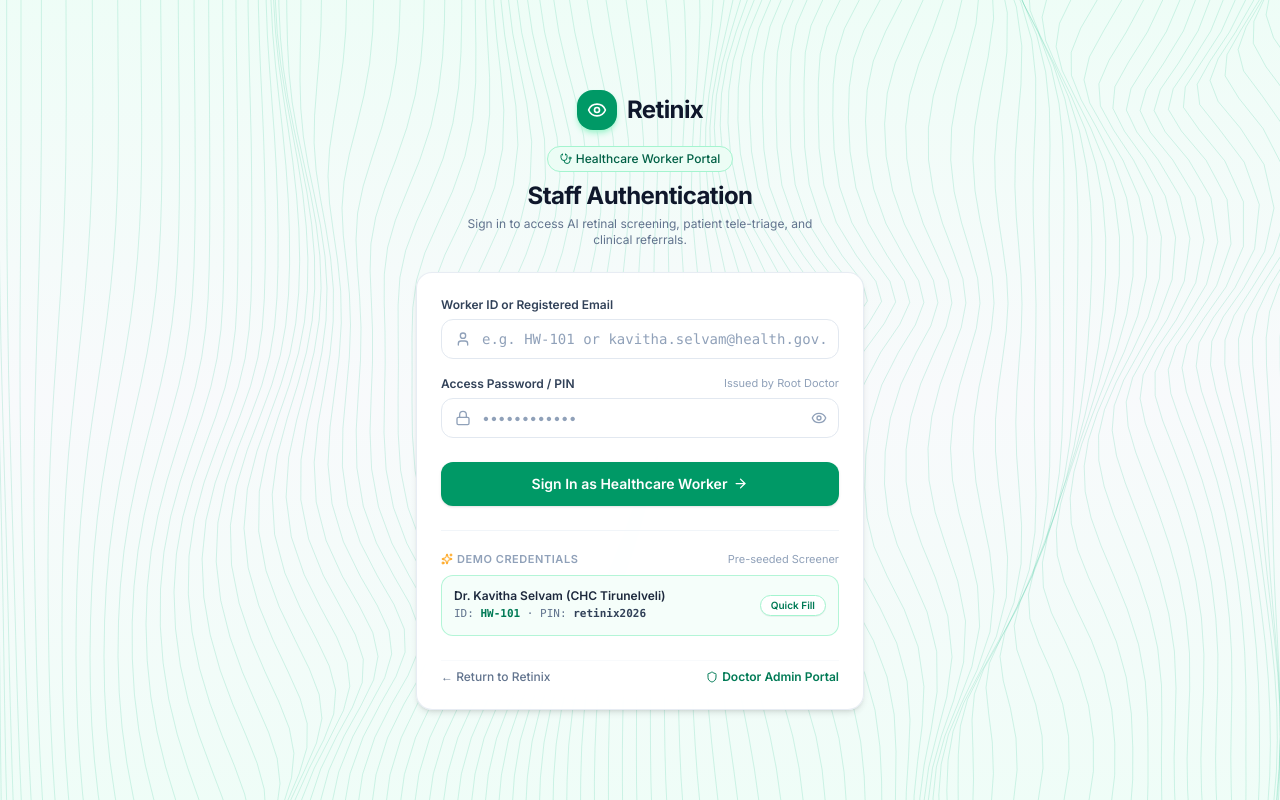
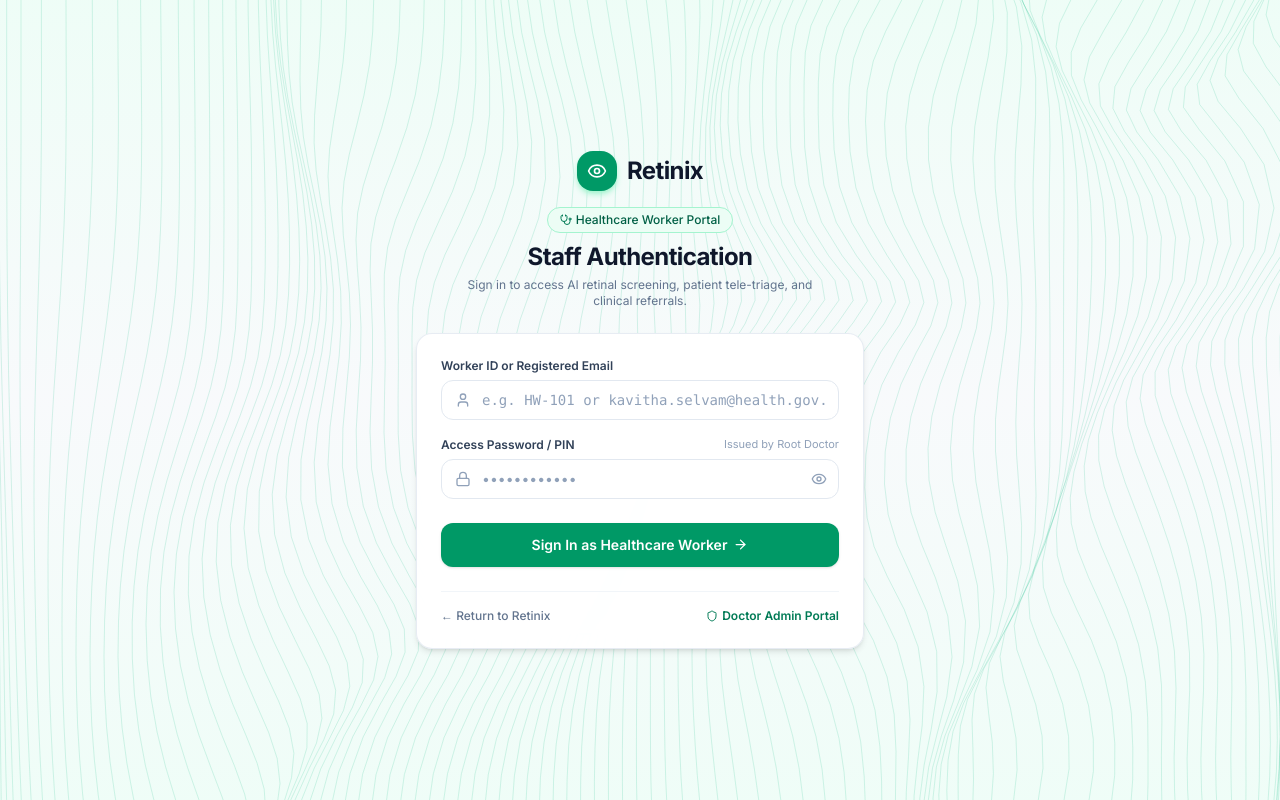
Before and after one commit to Boeing777-X9/IIC26, a Next.js app in the folder frontend/: page /health-worker/login in a window 1280 px wide. Built offline with nearby package versions, Linux system fonts and the light colour scheme.

Commit message:
feat(ux): remove mock autofills and demo buttons across login, workers, and screening

```diff
--- a/frontend/app/health-worker/login/page.tsx
+++ b/frontend/app/health-worker/login/page.tsx
@@ -4,7 +4,7 @@ import { useState } from "react";
 import Link from "next/link";
 import { useRouter } from "next/navigation";
 import {
-  Eye, Lock, User, ArrowRight, AlertCircle, Shield, EyeOff, Sparkles, Stethoscope
+  Eye, Lock, User, ArrowRight, AlertCircle, Shield, EyeOff, Stethoscope
 } from "lucide-react";
 import { loginWorkerApi } from "@/lib/store";
 import { Card, CardHeader, CardTitle, CardDescription, CardContent } from "@/components/ui/card";
@@ -39,12 +39,6 @@ export default function WorkerLoginPage() {
     } else {
       setErrorMsg(res.error || "Login failed. Please check your credentials.");
     }
-  };
-
-  const handleQuickFill = (workerId: string, pwd: string) => {
-    setLogin(workerId);
-    setPassword(pwd);
-    setErrorMsg(null);
   };
 
   return (
@@ -159,38 +153,8 @@ export default function WorkerLoginPage() {
               </Button>
             </form>
 
-            {/* Demo Quick Fill */}
-            <div className="mt-6 pt-5 border-t border-slate-100">
-              <div className="flex items-center justify-between mb-2">
-                <span className="text-[11px] font-semibold text-slate-400 uppercase tracking-wider flex items-center gap-1">
-                  <Sparkles size={12} className="text-amber-500" />
-                  Demo Credentials
-                </span>
-                <span className="text-[11px] text-slate-400">Pre-seeded Screener</span>
-              </div>
-              <button
-                type="button"
-                onClick={() => handleQuickFill("HW-101", "retinix2026")}
-                className="w-full text-left p-3 rounded-xl border border-emerald-200/80 bg-emerald-50/50 hover:bg-emerald-50 transition-colors group cursor-pointer"
-              >
-                <div className="flex items-center justify-between">
-                  <div>
-                    <p className="text-xs font-semibold text-slate-800 group-hover:text-emerald-800">
-                      Dr. Kavitha Selvam (CHC Tirunelveli)
-                    </p>
-                    <p className="text-[11px] text-slate-500 font-mono mt-0.5">
-                      ID: <span className="text-emerald-700 font-bold">HW-101</span> · PIN: <span className="text-slate-700 font-bold">retinix2026</span>
-                    </p>
-                  </div>
-                  <Badge variant="emerald" className="text-[10px] bg-white text-emerald-700 shadow-2xs">
-                    Quick Fill
-                  </Badge>
-                </div>
-              </button>
-            </div>
-
             {/* Navigation links */}
-            <div className="mt-6 flex items-center justify-between text-xs text-slate-500 pt-2 border-t border-slate-50">
+            <div className="mt-6 flex items-center justify-between text-xs text-slate-500 pt-4 border-t border-slate-100">
               <Link href="/" className="hover:text-slate-800 transition-colors font-medium">
                 ← Return to Retinix
               </Link>
--- a/frontend/components/pages/Doctor/WorkersManagement.tsx
+++ b/frontend/components/pages/Doctor/WorkersManagement.tsx
@@ -51,8 +51,8 @@ export default function WorkersManagement() {
   const [formEmail, setFormEmail] = useState("");
   const [formPhone, setFormPhone] = useState("");
   const [formRole, setFormRole] = useState("Primary Health Screener");
-  const [formClinic, setFormClinic] = useState("CHC Tirunelveli");
-  const [formLocations, setFormLocations] = useState("Tirunelveli, Madurai");
+  const [formClinic, setFormClinic] = useState("");
+  const [formLocations, setFormLocations] = useState("");
   const [formPermissions, setFormPermissions] = useState<WorkerPermissions>(DEFAULT_PERMISSIONS);
   const [formStatus, setFormStatus] = useState<"active" | "suspended">("active");
   const [formPassword, setFormPassword] = useState("");
@@ -74,11 +74,11 @@ export default function WorkersManagement() {
     setFormEmail("");
     setFormPhone("");
     setFormRole("Primary Health Screener");
-    setFormClinic("CHC Tirunelveli");
-    setFormLocations("Tirunelveli");
+    setFormClinic("");
+    setFormLocations("");
     setFormPermissions(DEFAULT_PERMISSIONS);
     setFormStatus("active");
-    setFormPassword("retinix2026");
+    setFormPassword("");
     setShowPassword(false);
     setShowModal(true);
   };
--- a/frontend/components/pages/HealthWorker/NewScreening.tsx
+++ b/frontend/components/pages/HealthWorker/NewScreening.tsx
@@ -47,12 +47,6 @@ export interface PredictResult {
   };
 }
 
-const SAMPLE_OPTIONS = [
-  { label: "Normal (Grade 0)", path: "/samples/normal_fundus.jpg" },
-  { label: "Mild (Grade 1)", path: "/samples/mild_fundus.jpg" },
-  { label: "Moderate (Grade 2)", path: "/samples/mod_fundus.jpg" },
-  { label: "Severe (Grade 3)", path: "/samples/severe_fundus.jpg" },
-];
 
 function AnalysisLoader({ progress, currentStep }: { progress: number; currentStep: string }) {
   const steps = [
@@ -492,9 +486,9 @@ export default function NewScreening() {
   const [imagePreview, setImagePreview] = useState<string | null>(null);
   const [selectedFile, setSelectedFile] = useState<File | null>(null);
   const [dragging, setDragging] = useState(false);
-  const [patientId, setPatientId] = useState("PT-1001");
-  const [age, setAge] = useState("58");
-  const [duration, setDuration] = useState("12");
+  const [patientId, setPatientId] = useState("");
+  const [age, setAge] = useState("");
+  const [duration, setDuration] = useState("");
   const [eye, setEye] = useState<"right" | "left">("right");
   const [analysisResult, setAnalysisResult] = useState<PredictResult | null>(null);
   const [errorMessage, setErrorMessage] = useState<string | null>(null);
@@ -505,11 +499,6 @@ export default function NewScreening() {
     setActiveWorkerState(w);
     fetchPatientsApi().then(list => {
       setPatients(list);
-      if (list.length > 0) {
-        setPatientId(list[0].id);
-        setAge(String(list[0].age));
-        setDuration(String(list[0].diabetes_duration));
-      }
     });
   }, []);
 
@@ -519,6 +508,9 @@ export default function NewScreening() {
     if (p) {
       setAge(String(p.age));
       setDuration(String(p.diabetes_duration));
+    } else {
+      setAge("");
+      setDuration("");
     }
   };
 
@@ -542,25 +534,22 @@ export default function NewScreening() {
     }
   };
 
-  const handleSelectSample = async (path: string) => {
-    try {
-      setImagePreview(path);
-      const res = await fetch(path);
-      const blob = await res.blob();
-      const file = new File([blob], path.split("/").pop() || "sample.jpg", { type: blob.type || "image/jpeg" });
-      setSelectedFile(file);
-      setErrorMessage(null);
-    } catch {
-      setImagePreview(path);
-    }
-  };
-
   const canScreen = activeWorker.permissions?.can_screen ?? true;
   const canRefer = activeWorker.permissions?.can_refer ?? true;
 
   const handleAnalyze = async () => {
     if (!canScreen) {
       setErrorMessage("Access Denied: You do not possess permission to execute AI screenings. Contact clinic administrator.");
+      return;
+    }
+
+    if (!patientId) {
+      setErrorMessage("Please select a registered patient before initiating AI screening.");
+      return;
+    }
+
+    if (!selectedFile && !imagePreview) {
+      setErrorMessage("Please upload or capture a fundus photograph to analyze.");
       return;
     }
 
@@ -578,10 +567,6 @@ export default function NewScreening() {
         const res = await fetch(imagePreview);
         const blob = await res.blob();
         formData.append("file", blob, "fundus_scan.jpg");
-      } else {
-        const res = await fetch("/samples/mod_fundus.jpg");
-        const blob = await res.blob();
-        formData.append("file", blob, "mod_fundus.jpg");
       }
 
       formData.append("patient_id", patientId);
@@ -678,6 +663,34 @@ export default function NewScreening() {
 
             {phase === "form" && (
               <div className="max-w-2xl mx-auto space-y-5">
+                {/* Patient Selection Card */}
+                <div className="bg-white border border-slate-200 rounded-2xl p-6 shadow-xs">
+                  <h2 className="font-semibold text-slate-800 text-base mb-1">Patient Record</h2>
+                  <p className="text-xs text-slate-400 mb-4">Select the patient registered for this retinal examination</p>
+                  <div>
+                    <label className="text-xs font-semibold text-slate-700 block mb-1.5">Patient</label>
+                    <select
+                      value={patientId}
+                      onChange={e => handleSelectPatient(e.target.value)}
+                      className="w-full border border-slate-200 rounded-xl px-3.5 py-2.5 text-sm font-medium focus:ring-2 focus:ring-emerald-500 focus:outline-none bg-white text-slate-800"
+                    >
+                      <option value="">-- Select Patient --</option>
+                      {patients.map(p => (
+                        <option key={p.id} value={p.id}>
+                          {p.name} ({p.id}) · Age: {p.age} · Village: {p.village}
+                        </option>
+                      ))}
+                    </select>
+                    {patientId && (
+                      <div className="mt-3 p-3 bg-slate-50 border border-slate-100 rounded-xl flex items-center justify-between text-xs text-slate-600">
+                        <span>Age: <strong className="text-slate-800">{age} yrs</strong></span>
+                        <span>Diabetes Duration: <strong className="text-slate-800">{duration} yrs</strong></span>
+                        <span className="text-emerald-700 font-semibold font-mono">{patientId}</span>
+                      </div>
+                    )}
+                  </div>
+                </div>
+
                 {/* Fundus Image Upload */}
                 <div className="bg-white border border-slate-200 rounded-2xl p-6 shadow-sm">
                   <div className="flex items-center justify-between mb-4">
@@ -739,27 +752,10 @@ export default function NewScreening() {
                           <X size={14} />
                         </button>
                         <p className="text-xs text-slate-500 mt-2 text-center font-medium">
-                          {selectedFile ? `File: ${selectedFile.name}` : "Sample image selected"}
+                          {selectedFile ? `File: ${selectedFile.name}` : "Image ready for analysis"}
                         </p>
                       </div>
                     )}
-
-                    {/* Quick Preset Samples */}
-                    <div className="mt-4 pt-3 border-t border-slate-100">
-                      <p className="text-[11px] font-semibold tracking-wider text-slate-400 uppercase mb-2">Or test with clinical samples:</p>
-                      <div className="grid grid-cols-2 sm:grid-cols-4 gap-2">
-                        {SAMPLE_OPTIONS.map(opt => (
-                          <button
-                            key={opt.path}
-                            type="button"
-                            onClick={() => handleSelectSample(opt.path)}
-                            className="text-xs py-1.5 px-2.5 rounded-lg border border-slate-200 bg-slate-50 hover:bg-emerald-50 hover:border-emerald-300 text-slate-700 hover:text-emerald-800 font-medium transition-colors text-center truncate"
-                          >
-                            {opt.label}
-                          </button>
-                        ))}
-                      </div>
-                    </div>
                   </div>
 
                   {/* Submit Button */}
```
